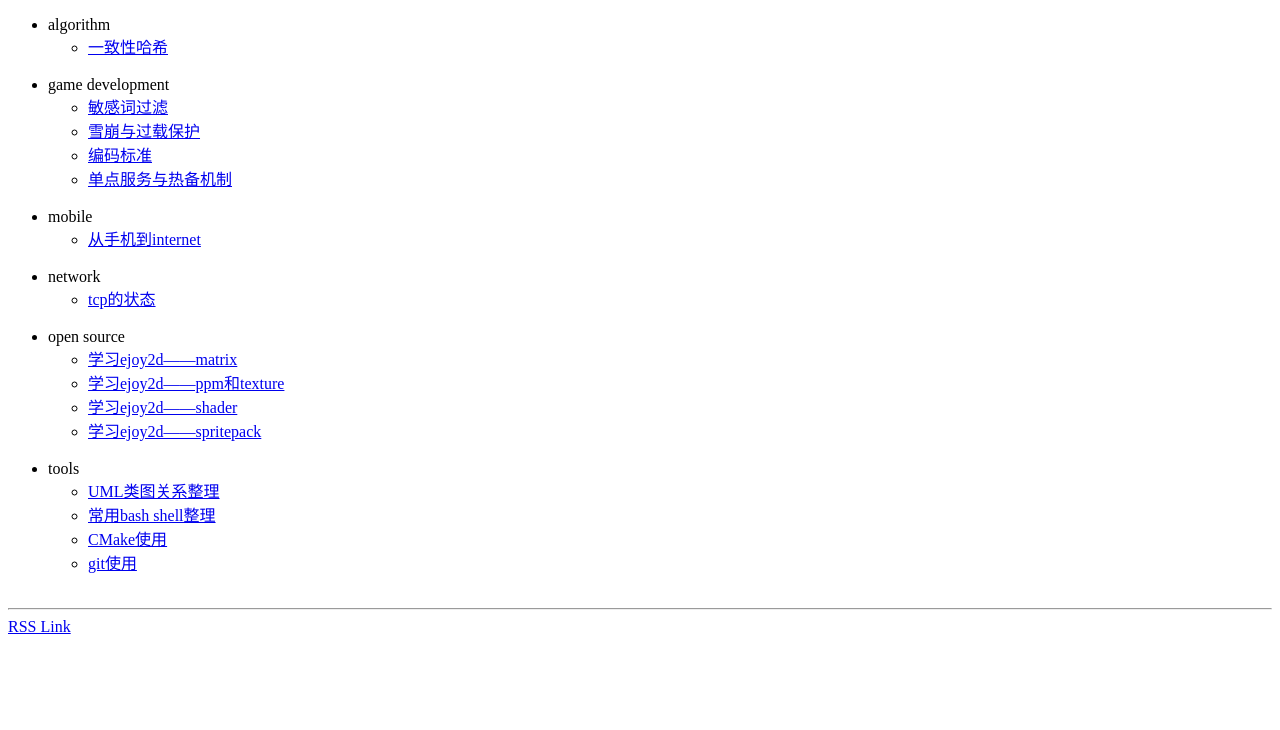
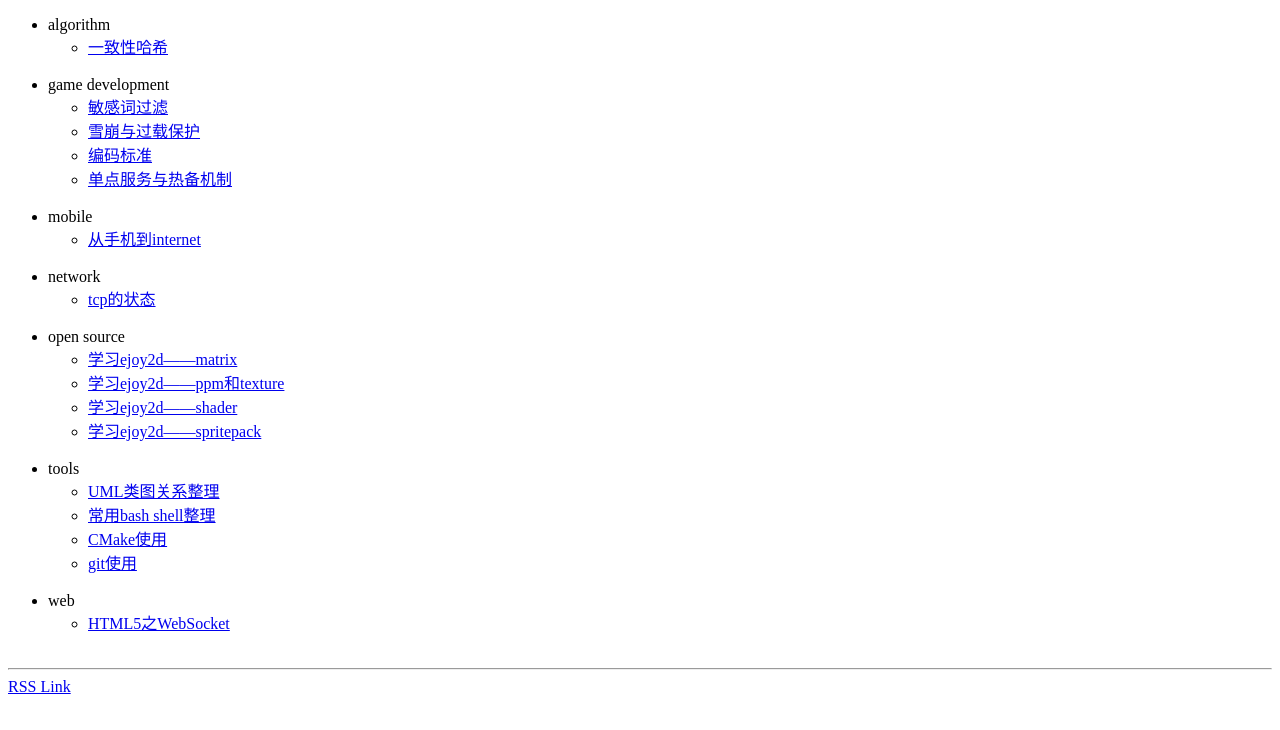
Before and after one commit to liucw2012/latex.gaccob.com, a plain HTML site: page publish/index.html in a window 1280 px wide. Drawn offline with Linux system fonts and the light colour scheme.

Commit message:
add blog: WebSocket

```diff
--- a/publish/index.html
+++ b/publish/index.html
@@ -63,6 +63,15 @@
             <li><a href="http://latex.gaccob.com/tools/git.pdf">git使用</a></li>
         </ul>
     </li>
+    </br>
+
+    <li>
+        web
+        <ul>
+            <li><a href="http://latex.gaccob.com/web/websocket.pdf">HTML5之WebSocket</a></li>
+        </ul>
+    </li>
+
     <br/>
 </ul>
 
--- a/publish/rss.xml
+++ b/publish/rss.xml
@@ -4,6 +4,10 @@
     <title>gaccob的blog</title>
     <description>gaccob的blog</description>
     <link>http://latex.gaccob.com</link>
+    <item>
+        <title>HTML5之WebSocket</title>
+        <link>http://latex.gaccob.com/web/websocket.pdf</link>
+    </item>
     <item>
         <title>学习ejoy2d——spritepack</title>
         <link>http://latex.gaccob.com/open_source/ejoy2d_spritepack.pdf</link>
```
Also changed, not shown: data/web/websocket/frame.png (added), 2 other files.
